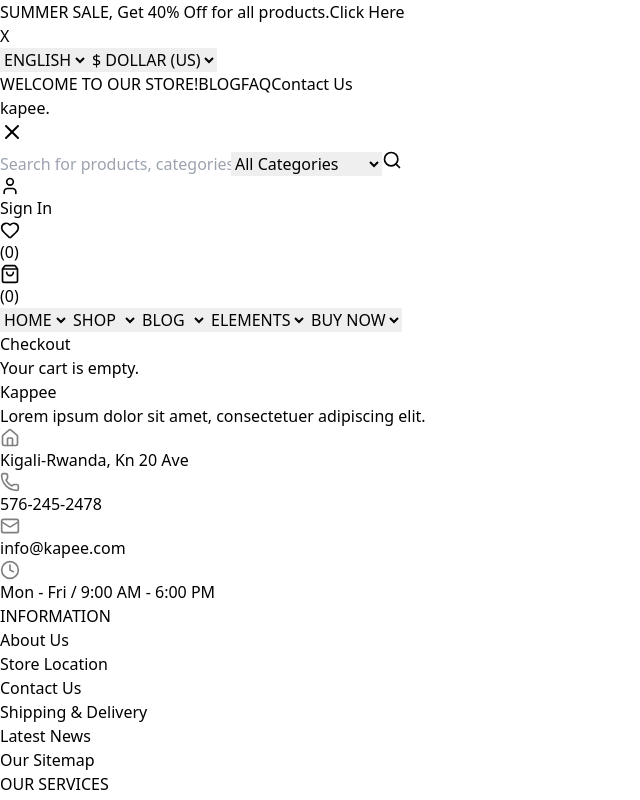
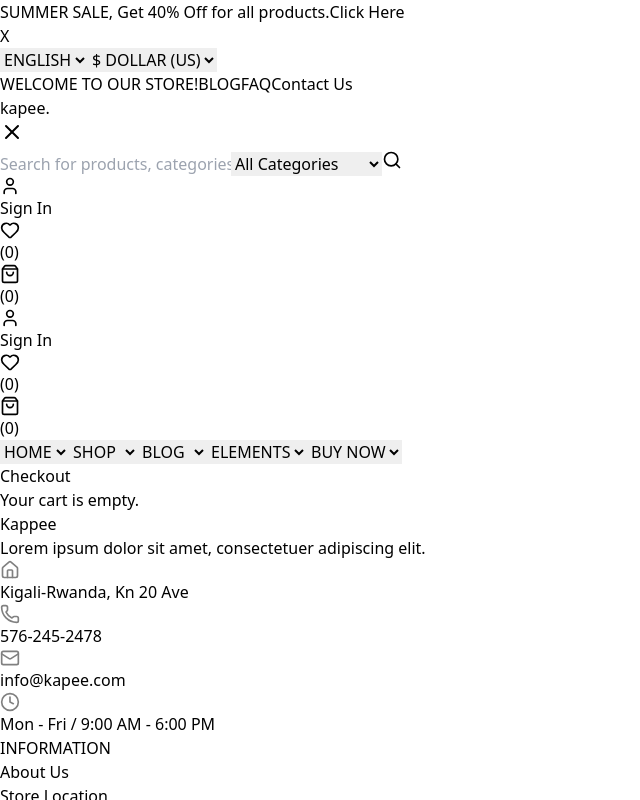
Before and after one commit to Mbonimana/Work-Kappe-UI, a React (Vite) app: page /checkout in a window 1280 px wide. Both pictures are taken after a click on the button 12 px from the left and 132 px from the top of the page. Shown: the top 800 px of the page, without its empty margins (0-640 px from the left). Built offline with nearby package versions, Linux system fonts and the light colour scheme.

Commit message:
Added Nav to small devices

```diff
--- a/src/components/nav.tsx
+++ b/src/components/nav.tsx
@@ -16,7 +16,7 @@
   }, []);
 
   const handleLogout = () => {
-    logout(); // clears cart in context and localStorage
+    logout();
     setUser(null);
     navigate("/");
   };
@@ -113,6 +113,36 @@
         </div>
       </div>
 
+      {/* Mobile Menu */}
+      {menuOpen && (
+        <div className="md:hidden flex flex-col space-y-4 mt-2 px-4 text-sm font-medium">
+          <div className="flex items-center space-x-1">
+            <User size={20} />
+            {user ? (
+              <>
+                <span>Hello, {user.fullnames.split(" ")[0]}</span>
+                <button onClick={handleLogout} className="text-red-500 ml-2">
+                  Logout
+                </button>
+              </>
+            ) : (
+              <Link to="/Login">Sign In</Link>
+            )}
+          </div>
+          <div className="flex items-center space-x-1">
+            <Heart size={20} />
+            <span>(0)</span>
+          </div>
+          <div
+            className="flex items-center space-x-1 cursor-pointer"
+            onClick={() => setCartOpen(true)}
+          >
+            <ShoppingBag size={20} />
+            <span>({cart.length})</span>
+          </div>
+        </div>
+      )}
+
       {/* Cart Modal */}
       {cartOpen && (
         <div className="fixed inset-0 bg-black bg-opacity-40 flex justify-end z-50">
@@ -130,7 +160,7 @@
               <div className="flex-1 overflow-y-auto space-y-3">
                 {cart.map((item) => (
                   <div
-                    key={item._id} // use backend cart item _id
+                    key={item._id}
                     className="flex items-center space-x-3 border-b pb-2"
                   >
                     <img
@@ -176,7 +206,10 @@
                   Total: ${getTotal().toFixed(2)}
                 </p>
                 <button
-                  onClick={() => { setCartOpen(false); navigate("/checkout"); }}
+                  onClick={() => {
+                    setCartOpen(false);
+                    navigate("/checkout");
+                  }}
                   className="w-full bg-yellow-500 text-black py-2 mt-2 rounded"
                 >
                   Checkout
```
